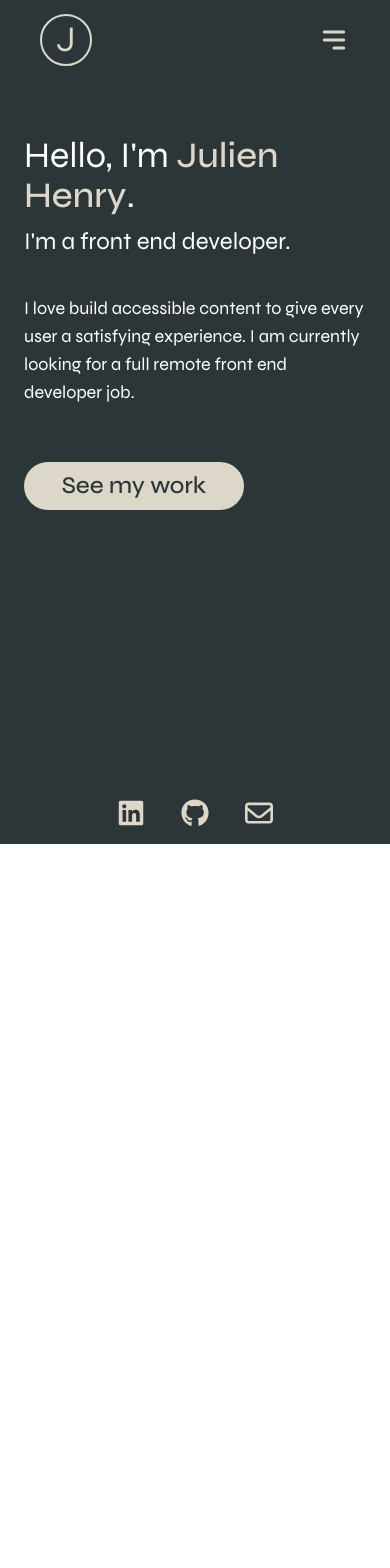
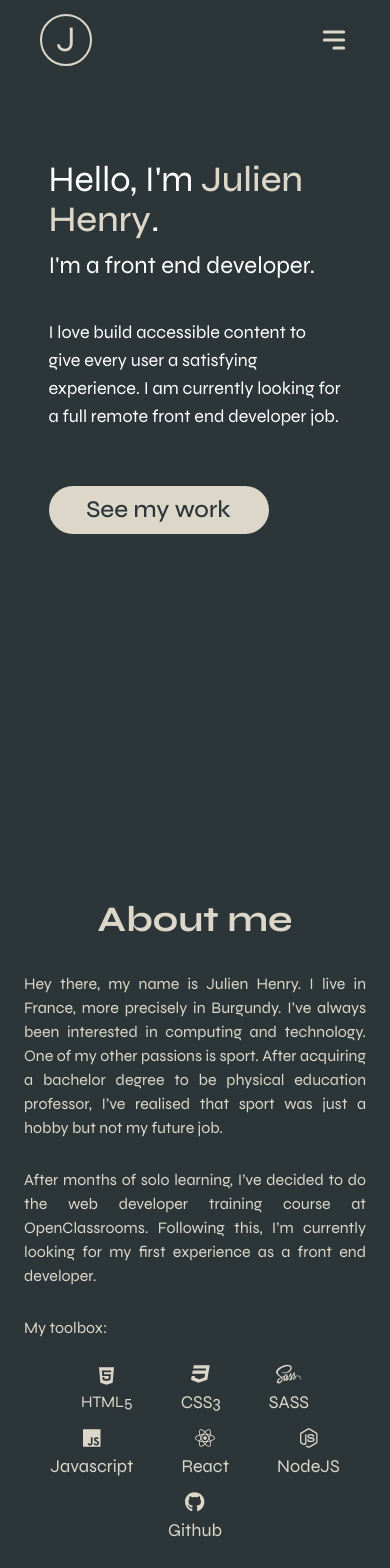
Before and after one commit to pyko7/Portfolio, a React (Create React App) app: page / in a window 390 px wide. Shown: the top 1568 px of the page. Before the commit the page ends 844 px from the top, so only its background shows below. Built offline with nearby package versions, Linux system fonts and the light colour scheme.

Commit message:
about page responsive is done, work page is setup, projects still need to be added

```diff
--- a/src/App.js
+++ b/src/App.js
@@ -1,13 +1,14 @@
-import Homepage from "./pages/Home";
-import { BrowserRouter, Routes, Route } from "react-router-dom";
+import Header from "./components/Header";
+import Home from "./pages/Home";
+import About from "./pages/About";
+import Work from "./pages/Work";
 function App() {
   return (
-    <main className="w-screen min-h-screen bg-primary">
-      <BrowserRouter>
-        <Routes>
-          <Route path="/" element={<Homepage />} />
-        </Routes>
-      </BrowserRouter>
+    <main className="w-full flex flex-col overflow-x-hidden bg-primary md:gap-y-14">
+      <Header />
+      <Home />
+      <About />
+      <Work />
     </main>
   );
 }
--- a/src/components/Header.jsx
+++ b/src/components/Header.jsx
@@ -9,7 +9,7 @@ const Header = () => {
     const [isOpen, setIsOpen] = useState(false)
 
     return (
-        <header className='sticky w-full max-w-[1920px] h-20 my-0 mx-auto px-14 flex justify-between items-center sm:px-10'>
+        <header className='fixed top-0 left-0 right-0 w-full max-w-[1920px] h-20 my-0 mx-auto px-14 flex justify-between items-center bg-primary sm:px-10'>
             <Logo />
             <div className='sm:hidden'>
                 <Navbar />
--- a/src/components/MobileNavbarModal.jsx
+++ b/src/components/MobileNavbarModal.jsx
@@ -50,10 +50,12 @@ const MobileNavbarModal = ({ isOpen, setIsOpen }) => {
                                 </div>
                                 <nav className='w-full px-3'>
                                     <ul className='w-full flex flex-col gap-y-4 items-start text-secondary text-lg'>
-                                        <li>About</li>
-                                        <li className='navItem'>Work</li>
-                                        <li className='navItem'>Contact</li>
-                                        <li className='w-fit px-4 py-2 mt-6 rounded-3xl bg-secondary text-primary font-medium hover:bg-secondaryLighten'>Resume</li>
+                                        <li><a href="#about" className='md:outline-none'>About</a></li>
+                                        <li><a href='#work' className='md:outline-none'>Work</a></li>
+                                        <li><a href='#contact' className='md:outline-none'>Contact</a></li>
+                                        <li className='w-fit px-4 py-2 mt-6 rounded-3xl bg-secondary text-primary font-medium hover:bg-secondaryLighten'>
+                                            <a href='#'>Resume</a>
+                                        </li>
                                     </ul>
                                 </nav>
                             </Transition.Child>
--- a/src/components/Navbar.jsx
+++ b/src/components/Navbar.jsx
@@ -4,13 +4,19 @@ const Navbar = () => {
     return (
         <nav className='w-80'>
             <ul className='w-full flex justify-around items-center text-secondary'>
-                <li>About</li>
-                <li className='navItem'>Work</li>
-                <li className='navItem'>Contact</li>
-                <li className='w-fit px-4 py-2 rounded-3xl bg-secondary text-primary font-medium hover:bg-secondaryLighten'>Resume</li>
+                <li><a href="#about" className='md:outline-none'>About</a></li>
+                <li><a href='#work' className='md:outline-none'>Work</a></li>
+                <li><a href='#contact' className='md:outline-none'>Contact</a></li>
+                <li className='w-fit px-4 py-2 rounded-3xl bg-secondary text-primary font-medium hover:bg-secondaryLighten'>
+                    <a href='#'>Resume</a>
+                </li>
             </ul>
+        </nav>
 
-        </nav>
+
+
+
+
     );
 };
 
--- a/src/components/SocialNetworkIconsContainer.jsx
+++ b/src/components/SocialNetworkIconsContainer.jsx
@@ -10,17 +10,17 @@ const SocialNetworkIconsContainer = () => {
         <ul className='w-full h-auto flex gap-x-9 justify-center items-center text-secondary'>
             <li>
                 <a href="https://www.linkedin.com/in/julienhenry9671" target="_blank" rel='noreferrer' className='focus:outline-none'>
-                    <FontAwesomeIcon icon={faLinkedin} aria-label="My LinkedIn" className='w-7 h-7' />
+                    <FontAwesomeIcon icon={faLinkedin} aria-label="My LinkedIn" className='w-7 h-7 hover:drop-shadow-[0_2px_4px_rgba(220,215,201,0.64)]' />
                 </a>
             </li>
             <li>
                 <a href="https://github.com/pyko7" target="_blank" rel='noreferrer' className='focus:outline-none'>
-                    <FontAwesomeIcon icon={faGithub} aria-label="My Github" className='w-7 h-7' />
+                    <FontAwesomeIcon icon={faGithub} aria-label="My Github" className='w-7 h-7 hover:drop-shadow-[0_2px_4px_rgba(220,215,201,0.64)]' />
                 </a>
             </li>
             <li>
                 <a href="mailto:julien.f.henry@gmail.com" target="_blank" rel='noreferrer' className='focus:outline-none'>
-                    <FontAwesomeIcon icon={faEnvelope} aria-label="Email me" className='w-7 h-7' />
+                    <FontAwesomeIcon icon={faEnvelope} aria-label="Email me" className='w-7 h-7 hover:drop-shadow-[0_2px_4px_rgba(220,215,201,0.64)]' />
                 </a>
             </li>
         </ul>
--- /dev/null
+++ b/src/components/TechnoIconsContainer.jsx
@@ -0,0 +1,49 @@
+import React from 'react';
+import { FontAwesomeIcon } from '@fortawesome/react-fontawesome'
+import { faHtml5 } from '@fortawesome/free-brands-svg-icons';
+import { faCss3 } from '@fortawesome/free-brands-svg-icons';
+import { faSass } from '@fortawesome/free-brands-svg-icons';
+import { faJs } from '@fortawesome/free-brands-svg-icons';
+import { faReact } from '@fortawesome/free-brands-svg-icons';
+import { faNodeJs } from '@fortawesome/free-brands-svg-icons';
+import { faGithub } from '@fortawesome/free-brands-svg-icons';
+
+
+
+const TechnoIconsContainer = () => {
+    return (
+        <ul className='w-full h-auto flex flex-wrap gap-x-12 gap-y-3 justify-center items-center text-secondary'>
+            <li className='flex flex-col justify-center items-center gap-y-1 text-base'>
+                <FontAwesomeIcon icon={faHtml5} className="w-auto h-8 hover:drop-shadow-[0_2px_4px_rgba(220,215,201,0.64)] sm:h-5" />
+                HTML5
+            </li>
+            <li className='flex flex-col justify-center items-center gap-y-1 text-lg'>
+                <FontAwesomeIcon icon={faCss3} className="w-auto h-8 hover:drop-shadow-[0_2px_4px_rgba(220,215,201,0.64)] sm:h-5" />
+                CSS3
+            </li>
+            <li className='flex flex-col justify-center items-center gap-y-1 text-lg'>
+                <FontAwesomeIcon icon={faSass} className="w-auto h-8 hover:drop-shadow-[0_2px_4px_rgba(220,215,201,0.64)] sm:h-5" />
+                SASS
+            </li>
+            <li className='flex flex-col justify-center items-center gap-y-1 text-lg'>
+                <FontAwesomeIcon icon={faJs} className="w-auto h-8 hover:drop-shadow-[0_2px_4px_rgba(220,215,201,0.64)] sm:h-5" />
+                Javascript
+            </li>
+            <li className='flex flex-col justify-center items-center gap-y-1 text-lg'>
+                <FontAwesomeIcon icon={faReact} className="w-auto h-8 hover:drop-shadow-[0_2px_4px_rgba(220,215,201,0.64)] sm:h-5" />
+                React
+            </li>
+            <li className='flex flex-col justify-center items-center gap-y-1 text-lg'>
+                <FontAwesomeIcon icon={faNodeJs} className="w-auto h-8 hover:drop-shadow-[0_2px_4px_rgba(220,215,201,0.64)] sm:h-5"  />
+                NodeJS
+            </li>
+            <li className='flex flex-col justify-center items-center gap-y-1 text-lg'>
+                <FontAwesomeIcon icon={faGithub} className="w-auto h-8 hover:drop-shadow-[0_2px_4px_rgba(220,215,201,0.64)] sm:h-5"  />
+                Github
+            </li>
+
+        </ul>
+    );
+};
+
+export default TechnoIconsContainer;
--- /dev/null
+++ b/src/pages/About.jsx
@@ -0,0 +1,38 @@
+import React from 'react';
+import photo from "../assets/images/photo.webp"
+import SocialNetworkIconsContainer from '../components/SocialNetworkIconsContainer';
+import TechnoIconsContainer from '../components/TechnoIconsContainer';
+
+const About = () => {
+    return (
+        <section id='about' className='w-full max-w-[1920px] min-h-screen my-0 mx-auto flex flex-col justify-center items-center gap-y-16 md:gap-y-8'>
+
+            <h2 className='text-4xl text-secondary font-bold'>About me</h2>
+
+            <div className='w-full flex items-start gap-x-24 lg:gap-x-14 md:max-w-xl md:flex-col-reverse md:px-6 md:gap-y-8 sm:max-w-lg  sm:items-center'>
+                {/* image + social network icons container */}
+                <div className='w-1/2 flex flex-col items-end gap-y-5 md:w-full md:items-center md:max-w-lg sm:max-w-xs'>
+                    <img src={photo} className="w-1/2 object-contain lg:min-w-[320px] sm:w-full sm:px-3" alt="julien henry" />
+                    <div className='w-1/2 flex items-end lg:min-w-[320px] md:hidden'>
+                        <SocialNetworkIconsContainer />
+                    </div>
+                </div>
+
+                {/* text container */}
+                <div className='w-1/2 text-2xl text-secondary md:w-full md:h-auto md:text-justify sm:text-base'>
+                    <div className='w-8/12 flex flex-col gap-y-10 md:w-full sm:gap-y-7'>
+                        <p>Hey there, my name is Julien Henry. I live in France, more precisely in Burgundy. I’ve always been interested in computing and technology. One of my other passions is sport. After acquiring a bachelor degree to be physical education professor, I’ve realised that sport was just a hobby but not my future job.</p>
+                        <p>After months of solo learning, I’ve decided to do the web developer training course at OpenClassrooms. Following this, I’m currently looking for my first experience as a front end developer.</p>
+                        <div className='flex flex-col gap-y-6'>
+                            <p>My toolbox:</p>
+                            <TechnoIconsContainer />
+                        </div>
+                    </div>
+                </div>
+            </div>
+
+        </section>
+    );
+};
+
+export default About;
--- a/src/pages/Home.jsx
+++ b/src/pages/Home.jsx
@@ -1,30 +1,21 @@
 import React from 'react';
-import Header from '../components/Header';
-import { Link } from "react-router-dom";
-import SocialNetworkIconsContainer from '../components/SocialNetworkIconsContainer';
 
 const Home = () => {
     return (
-        <>
-            <Header />
-            <section className='w-full max-w-[1920px] my-0 mx-auto'>
-                <div className='w-fit max-w-xl ml-60 mt-32 flex flex-col gap-y-9 text-white animate-slidein xl:ml-14 sm:mx-0 sm:mt-14 sm:px-6'>
-                    <div className='w-fit flex flex-col gap-2.5 text-5xl sm:text-4xl'>
+        <section id='home' className='w-full max-w-[1920px] min-h-screen my-0 mx-auto flex justify-center items-center md:items-start'>
+            <div className='w-10/12 h-fit flex flex-col gap-y-9 text-white animate-slidein xl:ml-14 sm:mx-0 md:mt-40 sm:px-4'>
+                <div className='w-fit flex flex-col gap-2.5 text-6xl sm:text-4xl'>
                     <h1>Hello, I'm <span className='text-secondary font-medium'>Julien Henry</span>.</h1>
-                        <p className='sm:text-2xl'>I'm a front end developer.</p>
+                    <p className='text-5xl sm:text-2xl'>I'm a front end developer.</p>
                 </div>
-                    <div className='max-w-lg text-xl sm:text-lg'>
+                <div className='max-w-lg text-2xl sm:text-lg'>
                     I love build accessible content to give every user a satisfying experience.
                     I am currently looking for a full remote front end developer job.
                 </div>
 
-                    <Link className='max-w-[220px] px-4 py-2 mt-5 text-center rounded-3xl bg-secondary text-primary text-2xl font-medium hover:bg-secondaryLighten' to="/" >See my work</Link>
-                </div>
-                <div className='hidden sm:block absolute bottom-3 left-0 right-0'>
-                    <SocialNetworkIconsContainer />
+                <a href='#' className='max-w-[220px] px-4 py-2 mt-5 text-center rounded-3xl bg-secondary text-primary text-2xl font-medium hover:bg-secondaryLighten' >See my work</a>
             </div>
         </section>
-        </>
     );
 };
 
--- /dev/null
+++ b/src/pages/Work.jsx
@@ -0,0 +1,23 @@
+import React from 'react';
+import photo from "../assets/images/photo.webp"
+import ProjectContainer from '../components/ProjectContainer';
+
+const Work = () => {
+    return (
+        <section id='work' className='w-full max-w-[1920px] min-h-screen my-0 mx-auto flex flex-col justify-center items-center gap-y-16'>
+
+            <h2 className='my-8 text-4xl text-secondary font-bold sm:my-4'>My work</h2>
+
+            <div className='w-full flex flex-col gap-y-16 md:gap-y-36 sm:gap-y-24'>
+                <div className='w-full'>
+                    <ProjectContainer imageName={photo} />
+                </div>
+                <div className='w-full'>
+                    <ProjectContainer imageName={photo} reverse />
+                </div>
+            </div>
+        </section>
+    );
+};
+
+export default Work;
```
Also changed, not shown: src/components/Logo.jsx (+3 -4 lines), src/components/ProjectContainer.jsx (added, +24 -0 lines), src/pages/Contact.jsx (added, +11 -0 lines), 2 other files (tests, documents, lock files or other folders). Lines whose indentation alone changed are shown as unchanged.
